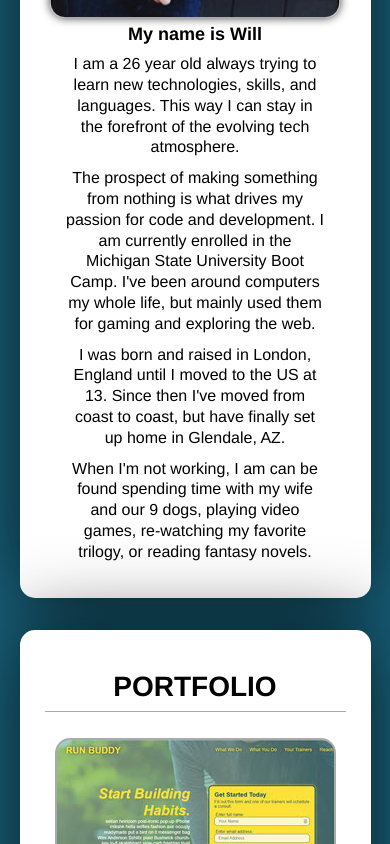
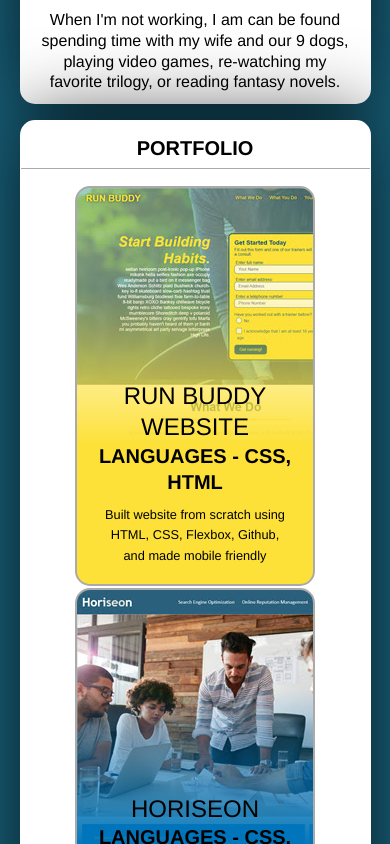
Before and after one commit to wwstrothe/Portfolio, a plain HTML site: page index.html in a window 390 px wide. Shown: the part 700-1544 px from the top of the page. Drawn offline with Linux system fonts and the light colour scheme.

Commit message:
updated media queries to work to 300px

```diff
--- a/style.css
+++ b/style.css
@@ -417,20 +417,70 @@ footer h5 {
 
 /* MEDIA QUERY FOR MOBILE PHONES AND SMALLER */
 @media screen and (max-width: 575px) {
+    a {
+        padding: 1px 2px ;
+    }
+
+    h3 {
+        font-size: 1.25rem;
+    }
+
+    h4 {
+        font-size: 1rem;
+    }
+
+    h5 {
+        font-size: 1rem;
+    }
+
+    p {
+        font-size: .8rem;
+    }
+
     .navBar {
         flex-direction: column;
     }
 
     .navButton {
         margin: 0;
-        padding: .5rem;
+        padding: 0;
     }
 
     .navButton a {
-        font-size: 1rem;
+        font-size: .75rem;
+    }
+
+    .card {
+        padding: 1px;
+        margin-bottom: 1rem;
+    }
+
+    .title {
+        font-size: 1.25rem;
+    }
+
+    .main {
+        min-width: 130px
     }
 
     .resume {
         padding: 5px;
     }
+
+    .project {
+        margin: 1px;
+        max-width: 240px;
+    }
+
+    .project-bio p {
+        font-size: .8rem;
+    }
+
+    .column {
+        max-width: 200px;
+    }
+
+    .columns {
+        align-items: center;
+    }
 }
```
